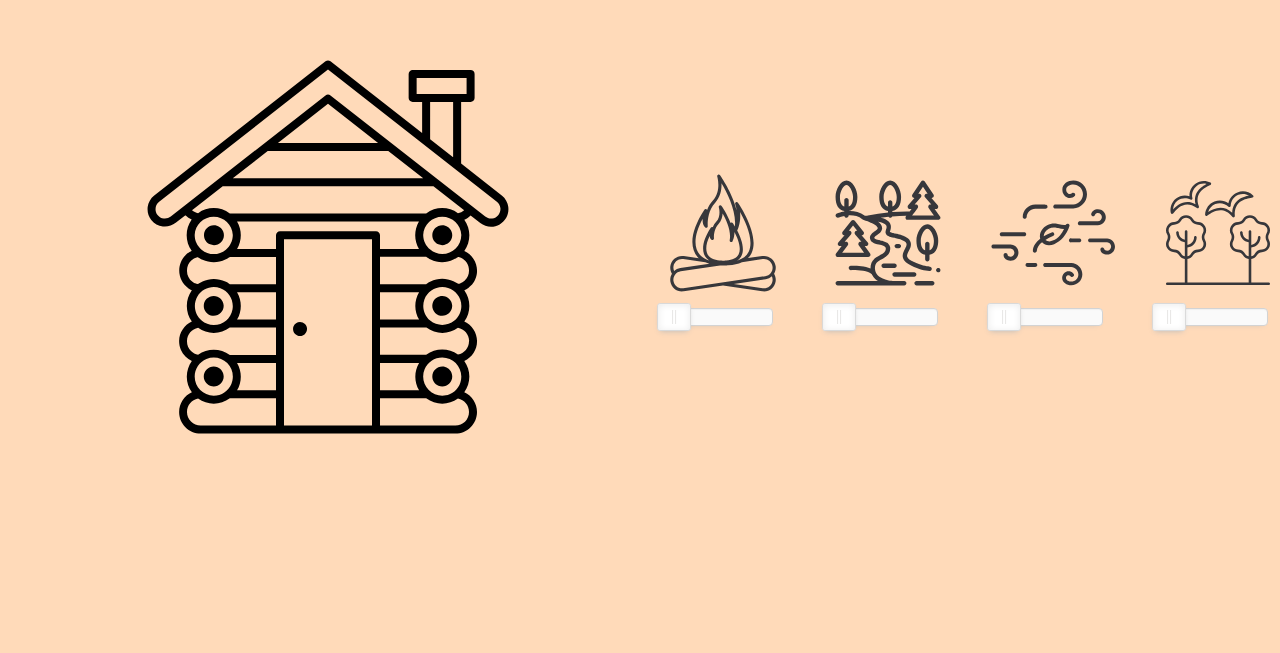
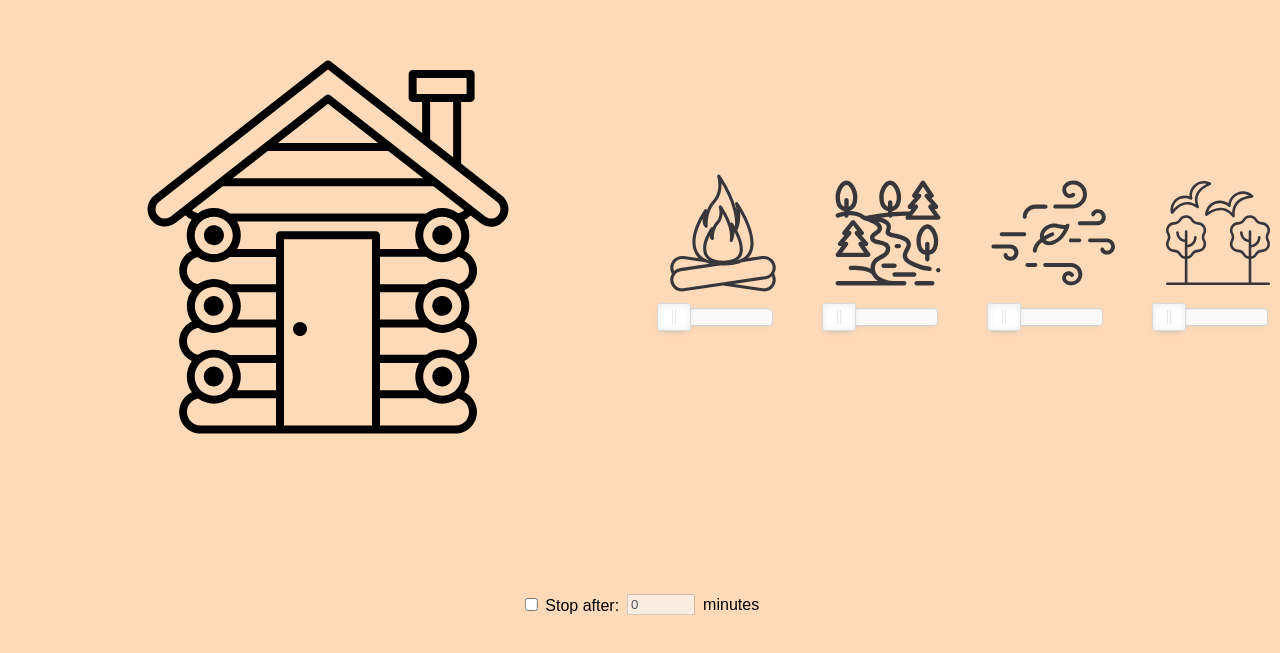
Before and after one commit to vytenisblask/cabin-dreaming, a Vue app: page / in a window 1280 px wide. Shown: the part 169-822 px from the top of the page. Built offline with nearby package versions, Linux system fonts and the light colour scheme.

Commit message:
added a timer to stop sounds after a set time

```diff
--- a/src/App.vue
+++ b/src/App.vue
@@ -2,24 +2,74 @@
   <div class="app-container">
     <img src="@/assets/np_cabin.svg" alt="Cabin" class="cabin-image">
     <div class="icons-container">
-      <SoundIcon :iconPath="require('@/assets/np_fire.svg')" :soundPath="require('@/assets/fire_cracklin.mp3')" altText="Fire Icon" />
-      <SoundIcon :iconPath="require('@/assets/np_river.svg')" :soundPath="require('@/assets/river_flow.mp3')" altText="River Icon" />
-      <SoundIcon :iconPath="require('@/assets/np_wind.svg')" :soundPath="require('@/assets/wind_husl.mp3')" altText="Wind Icon" />
-      <SoundIcon :iconPath="require('@/assets/np_birds.svg')" :soundPath="require('@/assets/birds_chrp.mp3')" altText="Birds Icon" />
+      <SoundIcon ref="soundIcon1" :iconPath="require('@/assets/np_fire.svg')" :soundPath="require('@/assets/fire_cracklin.mp3')" altText="Fire Icon" />
+      <SoundIcon ref="soundIcon2" :iconPath="require('@/assets/np_river.svg')" :soundPath="require('@/assets/river_flow.mp3')" altText="River Icon" />
+      <SoundIcon ref="soundIcon3" :iconPath="require('@/assets/np_wind.svg')" :soundPath="require('@/assets/wind_husl.mp3')" altText="Wind Icon" />
+      <SoundIcon ref="soundIcon4" :iconPath="require('@/assets/np_birds.svg')" :soundPath="require('@/assets/birds_chrp.mp3')" altText="Birds Icon" />
+    </div>
+    <div class="timer-container">
+      <label>
+        <input type="checkbox" v-model="timerEnabled" @change="toggleTimer">
+        Stop after:
+      </label>
+      <input type="number" v-model.number="timerMinutes" min="1" @input="updateTimer" :disabled="!timerEnabled">
+      minutes
     </div>
   </div>
 </template>
 
+<!-- App.vue -->
 <script>
 import SoundIcon from '@/components/SoundIcon.vue';
 
 export default {
   name: 'App',
   components: {
-    SoundIcon
-  }
-}
+    SoundIcon,
+  },
+  data() {
+    return {
+      timerEnabled: false,
+      timerMinutes: 0,
+      timerId: null,
+    };
+  },
+  methods: {
+    stopAllSounds() {
+      this.$refs.soundIcon1.stopSound();
+      this.$refs.soundIcon2.stopSound();
+      this.$refs.soundIcon3.stopSound();
+      this.$refs.soundIcon4.stopSound();
+    },
+    toggleTimer() {
+      if (this.timerEnabled) {
+        this.startTimer();
+      } else {
+        this.clearTimer();
+      }
+    },
+    updateTimer() {
+      this.clearTimer();
+      this.startTimer();
+    },
+    startTimer() {
+      if (this.timerMinutes > 0) {
+        this.timerId = setTimeout(() => {
+          this.stopAllSounds();
+          this.timerEnabled = false;
+        }, this.timerMinutes * 60 * 1000);
+      }
+    },
+    clearTimer() {
+      if (this.timerId) {
+        clearTimeout(this.timerId);
+        this.timerId = null;
+      }
+    },
+},
+};
 </script>
+
 
 <style>
 body, html {
@@ -64,5 +114,18 @@ body, html {
 }
 }
 
+.timer-container {
+  position: fixed;
+  bottom: 1rem;
+  left: 50%;
+  transform: translateX(-50%);
+  display: flex;
+  align-items: center;
+  gap: 0.5rem;
+}
+
+input[type="number"] {
+  width: 60px;
+}
 
 </style>
--- a/src/components/SoundIcon.vue
+++ b/src/components/SoundIcon.vue
@@ -63,6 +63,11 @@
     } else if (volume <= 0 && !audio.paused) {
       audio.pause();
     }
+  },
+  stopSound() {
+    this.$refs.audio.pause();
+    this.$refs.audio.currentTime = 0;
+    this.$refs.slider.noUiSlider.set(0);
   }
 }
 };
```
Also changed, not shown: 1 other file (tests, documents, lock files or other folders). Lines whose indentation alone changed are shown as unchanged.
